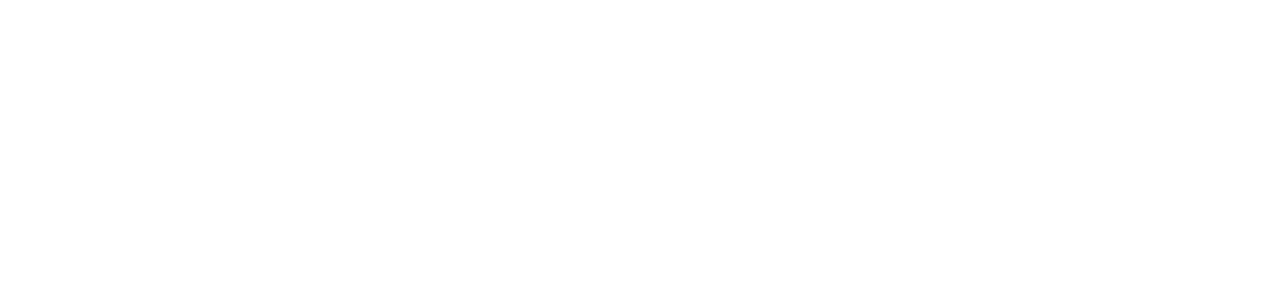
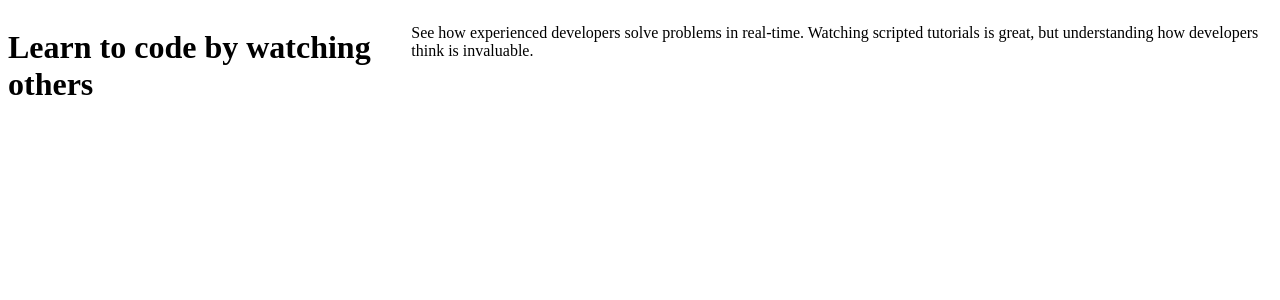
Before and after one commit to LevaniMesxia23/Intro-component-with-sign-up-form, a React (Vite) app: page / in a window 1280 px wide. Shown: the top 300 px of the page. Built offline with nearby package versions, Linux system fonts and the light colour scheme.

Commit message:
added components

```diff
--- a/package.json
+++ b/package.json
@@ -11,7 +11,8 @@
   },
   "dependencies": {
     "react": "^18.2.0",
-    "react-dom": "^18.2.0"
+    "react-dom": "^18.2.0",
+    "styled-components": "^6.1.8"
   },
   "devDependencies": {
     "@types/react": "^18.2.64",
--- a/src/App.jsx
+++ b/src/App.jsx
@@ -1,10 +1,14 @@
 import './App.css'
+import Header from './components/Header'
 
 function App() {
 
   return (
     <>
 
+      <Header />
+
+
     </>
   )
 }
--- /dev/null
+++ b/src/components/Header.jsx
@@ -0,0 +1,15 @@
+import styled from "styled-components"
+export default function Header(){
+  return (
+    <>
+    <Container>
+      <h1>Learn to code by watching others</h1>
+      <p>See how experienced developers solve problems in real-time. Watching scripted tutorials is great, but understanding how developers think is invaluable. </p>
+    </Container>
+    </>
+  )
+}
+
+const Container = styled.header`
+  display: flex;
+`
```
Also changed, not shown: src/components/Offer.jsx (added, +7 -0 lines), src/components/inputs.jsx (added, +7 -0 lines), src/styles/GlobalStyles.js (added, +27 -0 lines), 1 other file (tests, documents, lock files or other folders).
